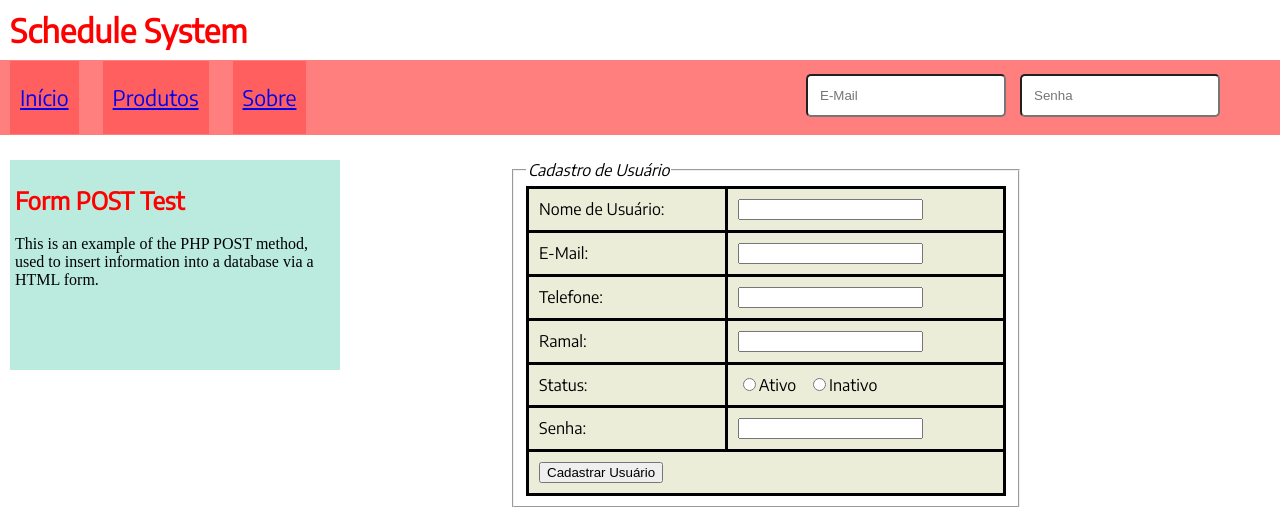
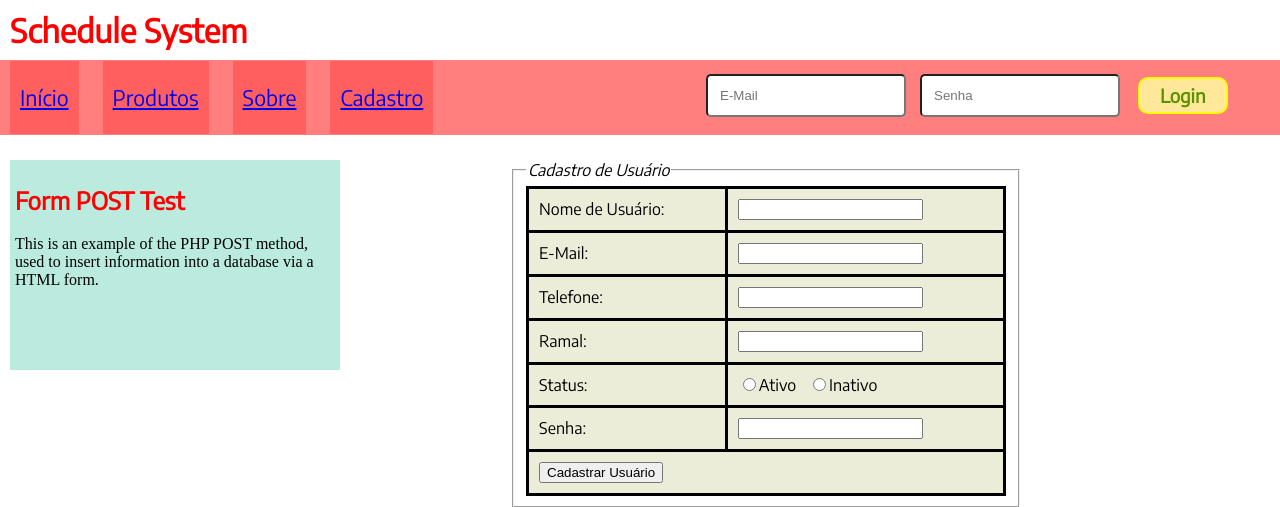
Before and after one commit to AdrianWR/Arizona, a PHP site: page /index.php?signup in a window 1280 px wide. Shown: the top 507 px of the page. Run offline with PHP 8.4, Linux system fonts and the light colour scheme.

Commit message:
Iniciar sistema de login.

```diff
--- a/header.php
+++ b/header.php
@@ -15,10 +15,14 @@
         <li><a href="./index.php">Início</a></li>
         <li><a href="./index.php">Produtos</a></li>
         <li><a href="./index.php">Sobre</a></li>
+        <li><a href="./index.php?signup">Cadastro</a></li>
     </ul>
-    <form>
-      <input type="text" name="login-mail" placeholder="E-Mail">
-      <input type="password" name="login-password" placeholder="Senha">
+    <form id="nav-login" method="POST" action="include/login.inc.php">
+      <?php $current_location = $_SERVER['REQUEST_URI']; ?>
+      <input type="hidden" name="current_location" value="<?php $current_location; ?>" />
+      <input type="text" name="email" placeholder="E-Mail">
+      <input type="password" name="password" placeholder="Senha">
+      <input type="submit" name="submit" value="Login">
     </form>
   </nav>
 
--- a/index.php
+++ b/index.php
@@ -1,4 +1,6 @@
 <?php
   include ('header.php');
-  include ('signup.php');
-?>
+
+  if (isset($_GET['signup'])) {
+    include 'signup.php';
+  }
--- a/style.css
+++ b/style.css
@@ -43,22 +43,39 @@ h1 {
   z-index: 200;
 }
 
-#nav-bar form {
+#nav-login {
   position: absolute;
   height: 100%;
   margin-right: 50px;
   padding: 14px 0;
-  right: 0px;
+  right: 100px;
   bottom: 0px;
   top: 0px;
 }
 
-#nav-bar input[type=text], #nav-bar input[type=password] {
+#nav-login input[type=text], #nav-login input[type=password] {
   margin-right: 10px;
   width: 200px;
   padding: 12px;
   border-radius: 5px;
 }
+
+#nav-login  input[type=submit] {
+  padding: 5px 20px;
+  border: 2px solid yellow;
+  background-color: #ffe899;
+  color: #589102;
+  border-radius: 10px;
+  font-family: 'Encode Sans', Arial, sans-serif;
+  font-weight: bold;
+  font-size: 14pt;
+  font-stretch: ultra-expanded;
+  cursor: pointer;
+  position: absolute;
+  margin-top: 3px;
+  margin-left: 8px;
+}
+
 
 .main-content {
   width: 100%;
```
Also changed, not shown: include/login.inc.php (added, +18 -0 lines).
